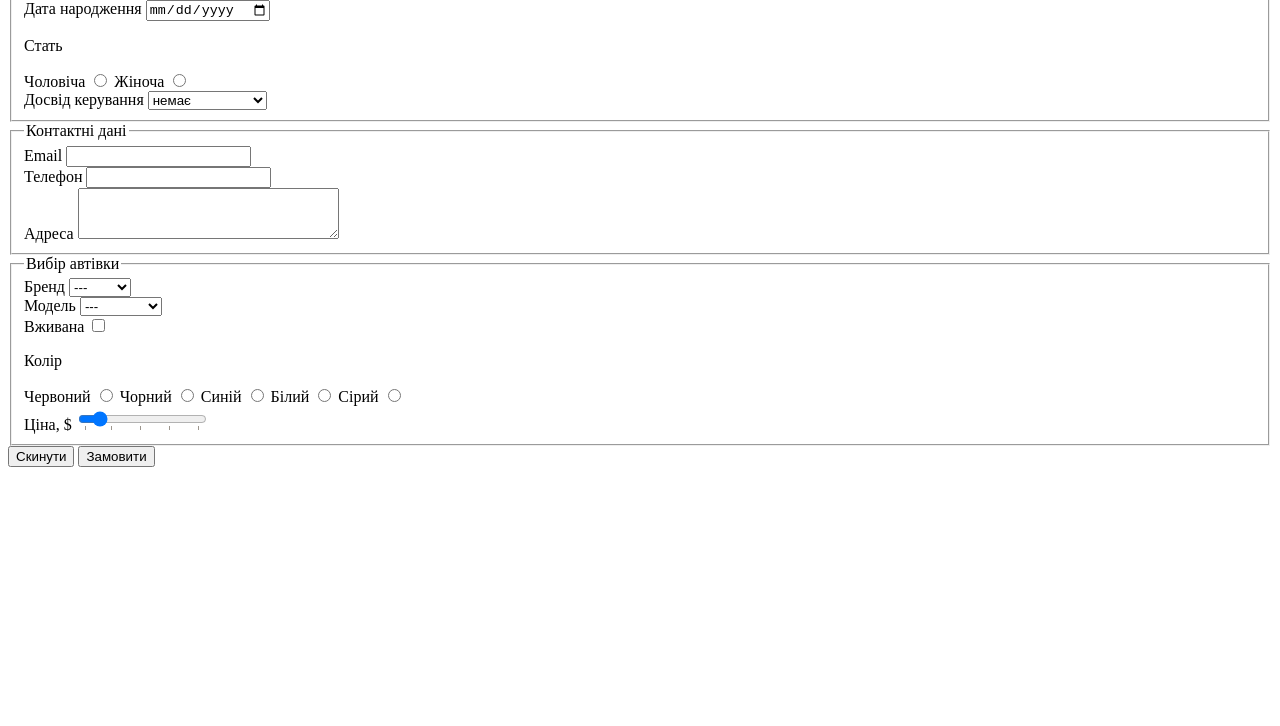
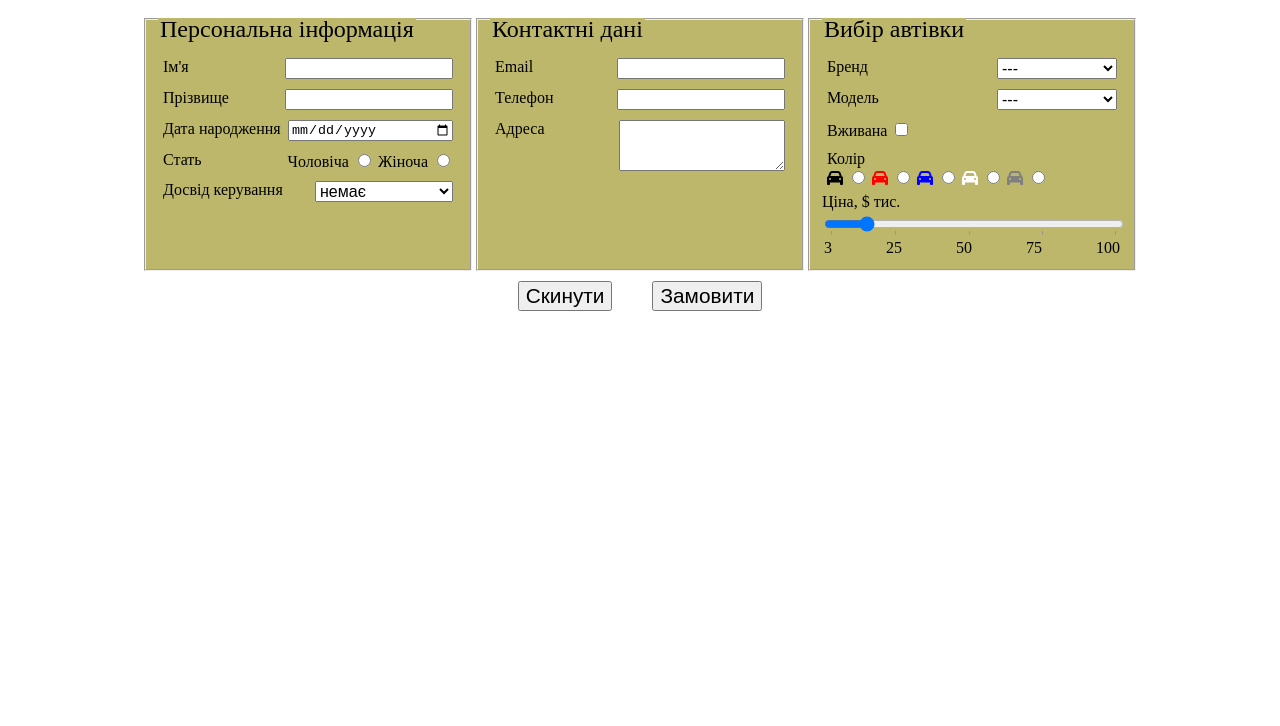
Before and after one commit to Stytan/fc-car-shop, a plain HTML site: page form.html in a window 1280 px wide. Shown: the part 74-800 px from the top of the page. Drawn offline with Linux system fonts and the light colour scheme.

Commit message:
Update form.html and style it with form-style.css

```diff
--- /dev/null
+++ b/assets/css/form-style.css
@@ -0,0 +1,68 @@
+h1 {
+  text-align: center;
+}
+.container-fieldset {
+  display: flex;
+  justify-content: center;
+}
+fieldset {
+  display: flex;
+  flex-flow: column;
+  min-width: 300px;
+  padding-top: 20px;
+  background-color: darkkhaki;
+}
+legend {
+  font-size: 1.5rem;
+  position: relative;
+  top: 10px;
+}
+.container-field {
+  display: flex;
+  justify-content: space-between;
+  margin: 5px;
+}
+input[type='text'],
+input[type='date'],
+input[type='email'],
+input[type='tel'],
+#address {
+  width: 160px;
+}
+#brand,
+#model {
+  width: 120px;
+}
+select {
+  font-size: 1rem;
+}
+.black {
+  color: black;
+}
+.red {
+  color: red;
+}
+.blue {
+  color: blue;
+}
+.white {
+  color: white;
+}
+.gray {
+  color: gray;
+}
+#price {
+  width: 100%;
+}
+datalist {
+  display: flex;
+  justify-content: space-between;
+}
+.container-button {
+  display: flex;
+  justify-content: center;
+}
+.container-button input {
+  font-size: 1.3rem;
+  margin: 10px 20px;
+}
--- a/form.html
+++ b/form.html
@@ -9,32 +9,41 @@
       href="./assets/images/icons/favicon.ico"
       type="image/x-icon"
     />
+    <script
+      src="https://kit.fontawesome.com/26d3c722e2.js"
+      crossorigin="anonymous"
+    ></script>
+    <link rel="stylesheet" href="./assets/css/form-style.css" />
     <title>Замовлення</title>
   </head>
   <body>
+    <h1>Home work for CSS flexbox</h1>
     <form>
+      <div class="container-fieldset">
         <fieldset>
           <legend>Персональна інформація</legend>
-        <div>
+          <div class="container-field">
             <label for="first-name">Ім'я</label>
             <input type="text" id="first-name" />
           </div>
-        <div>
+          <div class="container-field">
             <label for="last-name">Прізвище</label>
             <input type="text" id="last-name" />
           </div>
-        <div>
+          <div class="container-field">
             <label for="birthday">Дата народження</label>
             <input type="date" id="birthday" />
           </div>
+          <div class="container-field">
+            <span>Стать</span>
             <div>
-          <p>Стать</p>
               <label for="gender">Чоловіча</label>
               <input type="radio" name="gender" id="gender" />
               <label for="gender">Жіноча</label>
               <input type="radio" name="gender" />
             </div>
-        <div>
+          </div>
+          <div class="container-field">
             <label for="drive-expirience">Досвід керування</label>
             <select id="drive-expirience">
               <option value="1">немає</option>
@@ -48,22 +57,22 @@
         </fieldset>
         <fieldset>
           <legend>Контактні дані</legend>
-        <div>
+          <div class="container-field">
             <label for="email">Email</label>
             <input type="email" id="email" />
           </div>
-        <div>
+          <div class="container-field">
             <label for="phone">Телефон</label>
             <input type="tel" id="phone" />
           </div>
-        <div>
+          <div class="container-field">
             <label for="address">Адреса</label>
             <textarea id="address" cols="30" rows="3"></textarea>
           </div>
         </fieldset>
         <fieldset>
           <legend>Вибір автівки</legend>
-        <div>
+          <div class="container-field">
             <label for="brand">Бренд</label>
             <select id="brand">
               <option value="0">---</option>
@@ -72,7 +81,7 @@
               <option value="3">Toyota</option>
             </select>
           </div>
-        <div>
+          <div class="container-field">
             <label for="model">Модель</label>
             <select id="model">
               <option value="0">---</option>
@@ -84,25 +93,31 @@
               <option value="6">i4</option>
             </select>
           </div>
+          <div class="container-field">
             <div>
               <label for="used">Вживана</label>
               <input type="checkbox" id="used" />
             </div>
+          </div>
+          <div class="container-field">
             <div>
-          <p>Колір</p>
-          <label for="color">Червоний</label>
+              <div>Колір</div>
+              <div>
+                <label for="color" class="fas fa-car black"></label>
                 <input type="radio" name="color" id="color" />
-          <label for="color">Чорний</label>
+                <label for="color" class="fas fa-car red"></label>
                 <input type="radio" name="color" />
-          <label for="color">Синій</label>
+                <label for="color" class="fas fa-car blue"></label>
                 <input type="radio" name="color" />
-          <label for="color">Білий</label>
+                <label for="color" class="fas fa-car white"></label>
                 <input type="radio" name="color" />
-          <label for="color">Сірий</label>
+                <label for="color" class="fas fa-car gray"></label>
                 <input type="radio" name="color" />
               </div>
+            </div>
+          </div>
           <div>
-          <label for="price">Ціна, $</label>
+            <label for="price">Ціна, $ тис.</label> <br />
             <input
               type="range"
               id="price"
@@ -113,16 +128,19 @@
               list="tickmarks"
             />
             <datalist id="tickmarks">
-            <option value="3000"></option>
-            <option value="25000"></option>
-            <option value="50000"></option>
-            <option value="75000"></option>
-            <option value="100000"></option>
+              <option value="3000" label="3"></option>
+              <option value="25000" label="25"></option>
+              <option value="50000" label="50"></option>
+              <option value="75000" label="75"></option>
+              <option value="100000" label="100"></option>
             </datalist>
           </div>
         </fieldset>
+      </div>
+      <div class="container-button">
         <input type="reset" value="Скинути" />
         <input type="submit" value="Замовити" />
+      </div>
     </form>
   </body>
 </html>
```
Lines whose indentation alone changed are shown as unchanged.
